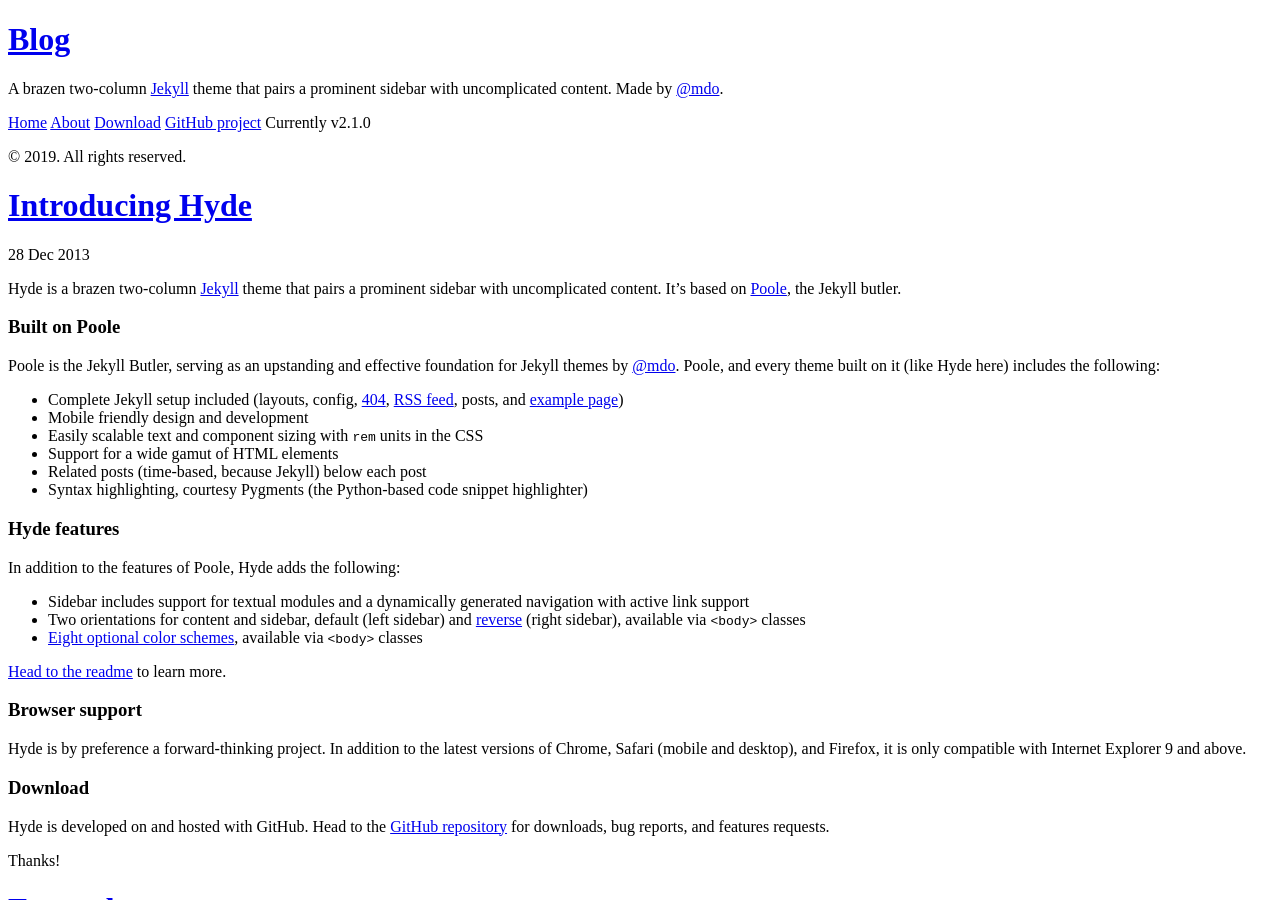
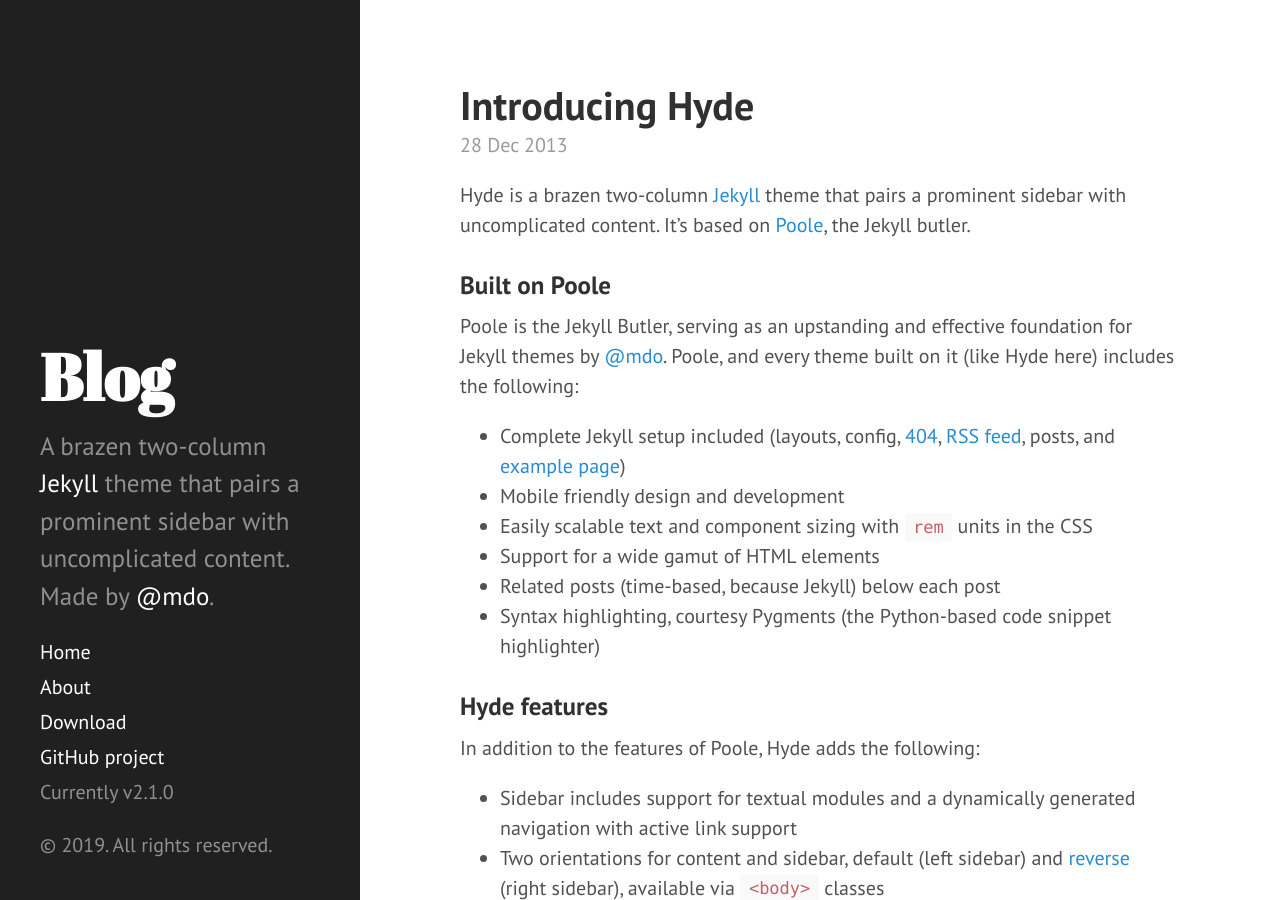
Before and after one commit to ShaoyiZhang/ShaoyiZhang.github.io, a Jekyll site: the page built from index.html, in a window 1280 px wide and 900 px high. Built offline with Jekyll 4.4.1, drawn with Linux system fonts in a browser that asks for light colours; Markdown is read by kramdown in place of the engine named in the settings; the list of posts is cut into pages by our own code.

Commit message:
use prepend and empty baseurl

```diff
--- a/_config.yml
+++ b/_config.yml
@@ -1,6 +1,6 @@
 # Dependencies
 markdown:         redcarpet
-highlighter:      pygments
+highlighter:      rouge
 
 # Permalinks
 permalink:        pretty
@@ -9,12 +9,12 @@ permalink:        pretty
 title:            Blog
 tagline:          "Shaoyi's Blog"
 description:      'A brazen two-column <a href="http://jekyllrb.com" target="_blank">Jekyll</a> theme that pairs a prominent sidebar with uncomplicated content. Made by <a href="https://twitter.com/mdo" target="_blank">@mdo</a>.'
-url:              shaoyizhang.com/
-baseurl:          /
+url:              shaoyizhang.com
+baseurl:          ''
 
 author:
-  name:           'Mark Otto'
-  url:            https://twitter.com/mdo
+  name:           'Shaoyi Zhang'
+  url:            ''
 
 plugins:
   - jekyll-paginate
--- a/_includes/head.html
+++ b/_includes/head.html
@@ -15,14 +15,14 @@
   </title>
 
   <!-- CSS -->
-  <link rel="stylesheet" href="{{ site.url }}/public/css/poole.css">
-  <link rel="stylesheet" href="{{ site.url }}/public/css/syntax.css">
-  <link rel="stylesheet" href="{{ site.url }}/public/css/hyde.css">
+  <link rel="stylesheet" href="{{"/public/css/poole.css" | prepend:site.baseurl}}">
+  <link rel="stylesheet" href="{{"/public/css/syntax.css" | prepend:site.baseurl}}">
+  <link rel="stylesheet" href="{{"/public/css/hyde.css" | prepend:site.baseurl}}">
   <link rel="stylesheet" href="http://fonts.googleapis.com/css?family=PT+Sans:400,400italic,700|Abril+Fatface">
 
   <!-- Icons -->
-  <link rel="apple-touch-icon-precomposed" sizes="144x144" href="{{ site.url }}/public/apple-touch-icon-144-precomposed.png">
-                                 <link rel="shortcut icon" href="{{ site.url }}/public/favicon.ico">
+  <link rel="apple-touch-icon-precomposed" sizes="144x144" href="{{"/public/apple-touch-icon-144-precomposed.png" | prepend:site.baseurl}}">
+  <link rel="shortcut icon" href="{{"/public/favicon.ico" | prepend:site.baseurl}}">
 
   <!-- RSS -->
   <link rel="alternate" type="application/rss+xml" title="RSS" href="/atom.xml">
--- a/_includes/sidebar.html
+++ b/_includes/sidebar.html
@@ -2,7 +2,7 @@
   <div class="container sidebar-sticky">
     <div class="sidebar-about">
       <h1>
-        <a href="{{ site.url }}">
+        <a href="{{ site.baseurl }}">
           {{ site.title }}
         </a>
       </h1>
@@ -10,7 +10,7 @@
     </div>
 
     <nav class="sidebar-nav">
-      <a class="sidebar-nav-item{% if page.url == site.url %} active{% endif %}" href="{{ site.url }}">Home</a>
+      <a class="sidebar-nav-item{% if page.url == site.baseurl %} active{% endif %}" href="{{ site.baseurl }}">Home</a>
 
       {% comment %}
         The code below dynamically generates a sidebar nav of pages with
```
